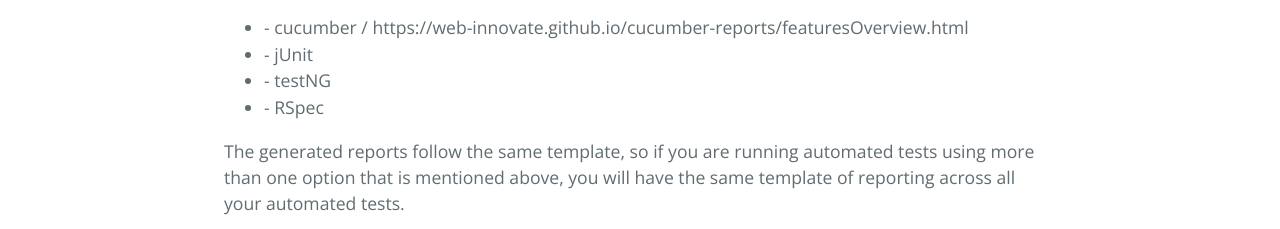
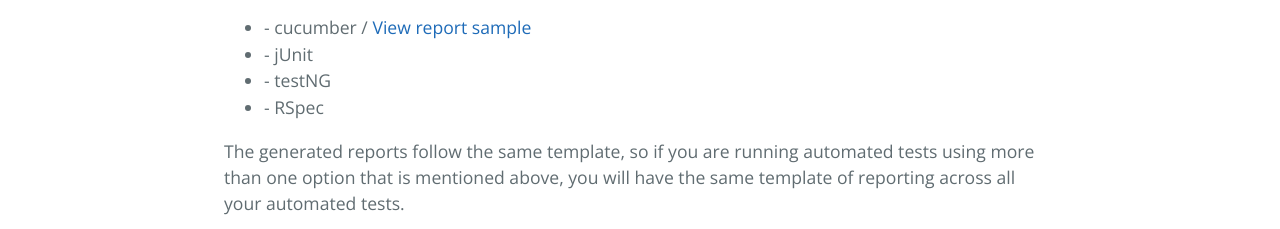
Before and after one commit to jenkinsci/bootstraped-multi-test-results-report-plugin, a plain HTML site: page index.html in a window 1280 px wide. Shown: the part 571-800 px from the top of the page. Drawn offline with nearby package versions, Linux system fonts and the light colour scheme.

Commit message:
added link tag

```diff
--- a/index.html
+++ b/index.html
@@ -32,7 +32,7 @@ type="text/javascript";e.parentNode.insertBefore($,e)})(document,"script");
 <a id="bootstraped-multi-test-results-report" class="anchor" href="#bootstraped-multi-test-results-report" aria-hidden="true"><span class="octicon octicon-link"></span></a>bootstraped-multi-test-results-report</h1>
 <p>Created a jenkins plugin to generate test results report for automated tests, the plugin is able to generate reports for the below mentioned test runners :</p>
 <ul>
-  <li>- cucumber / https://web-innovate.github.io/cucumber-reports/featuresOverview.html</li>
+  <li>- cucumber / <a href="https://web-innovate.github.io/cucumber-reports/featuresOverview.html">View report sample</a></li>
   <li>- jUnit</li>
   <li>- testNG</li>
   <li>- RSpec</li>
```
